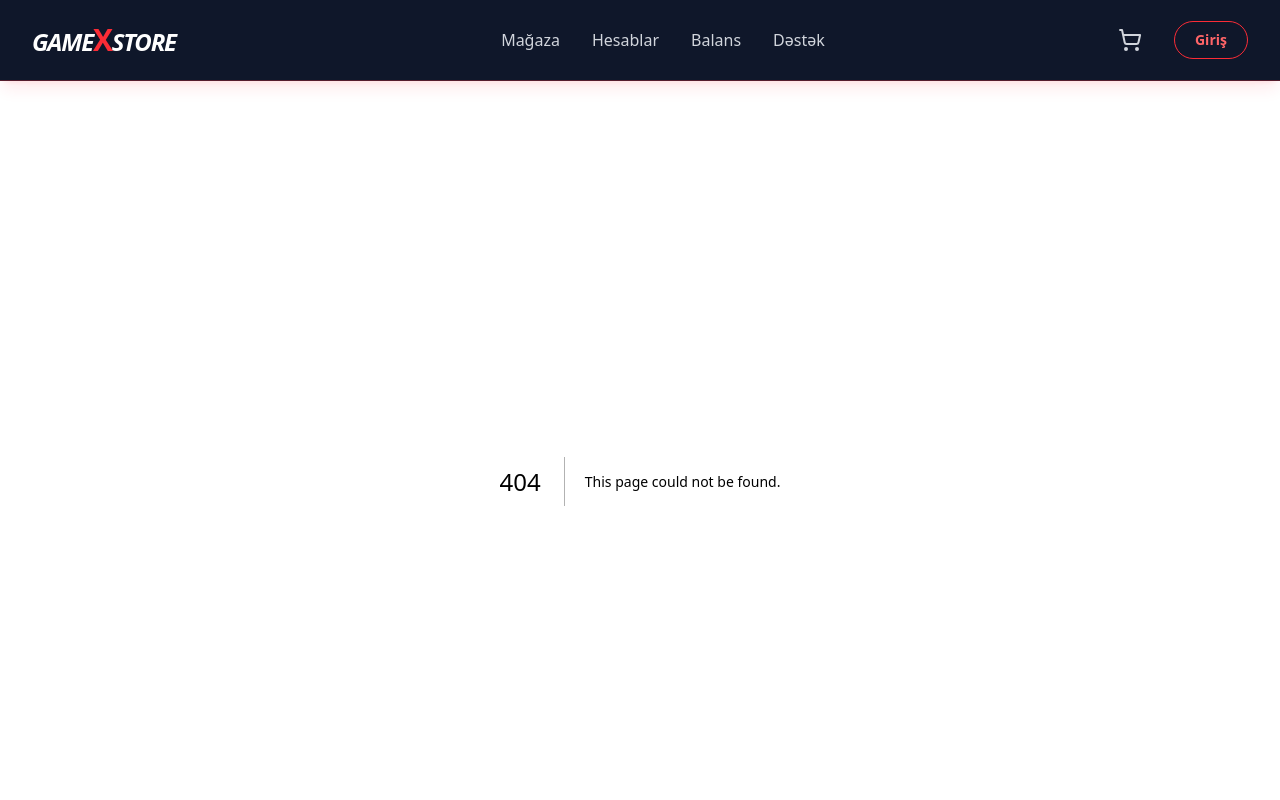
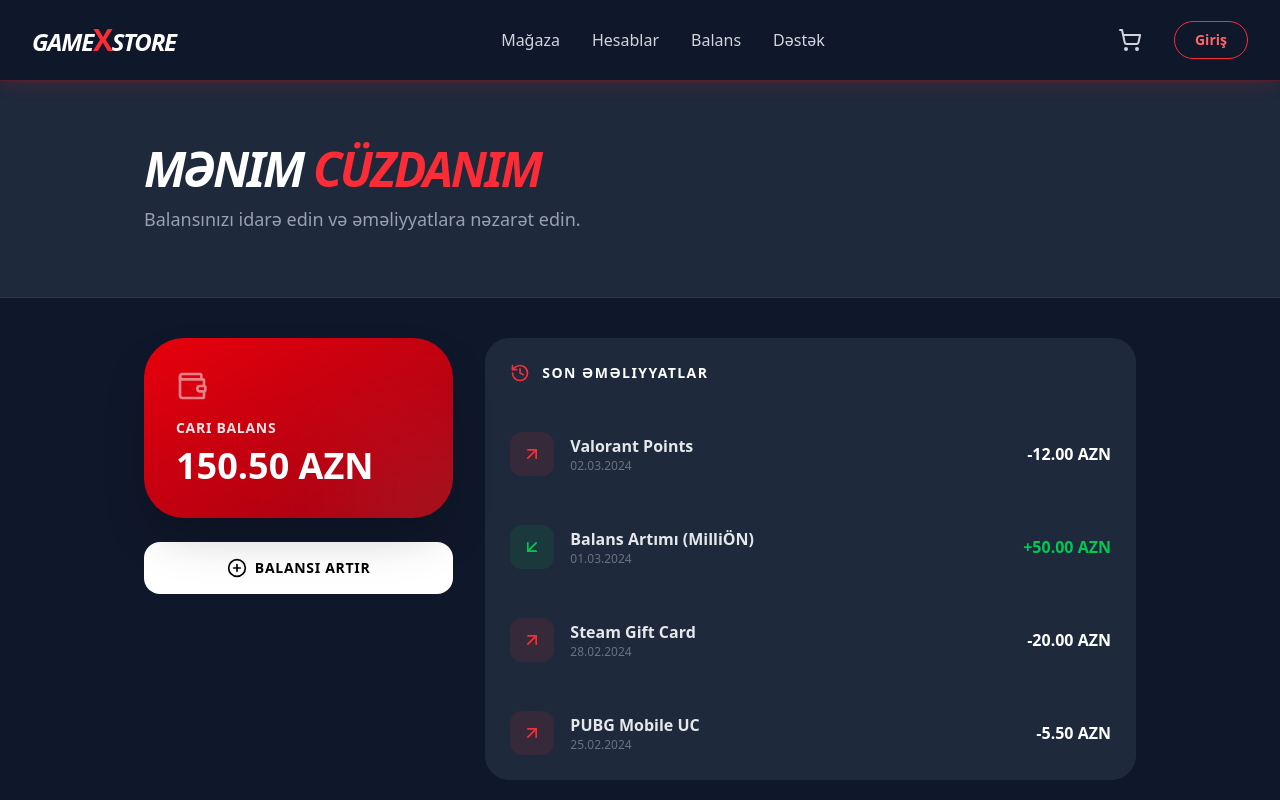
Before and after one commit to m1mmdli56/game-project, a Next.js app: page /steam in a window 1280 px wide. Before the commit this address had no page. Shown: the top 800 px of the page. Built offline with nearby package versions, Linux system fonts and the light colour scheme.

Commit message:
feat: add WalletPage component for managing user wallet and transaction history

```diff
--- /dev/null
+++ b/src/app/steam/page.jsx
@@ -0,0 +1,139 @@
+"use client";
+import { useState } from "react";
+import {
+  Wallet,
+  PlusCircle,
+  History,
+  ArrowUpRight,
+  ArrowDownLeft,
+} from "lucide-react";
+
+const WalletPage = () => {
+  // Real layihədə bu məlumatlar backend-dən və ya context-dən gələcək
+  const [balance, setBalance] = useState(150.5);
+
+  const transactions = [
+    {
+      id: 1,
+      title: "Valorant Points",
+      amount: -12.0,
+      date: "02.03.2024",
+      type: "purchase",
+    },
+    {
+      id: 2,
+      title: "Balans Artımı (MilliÖN)",
+      amount: 50.0,
+      date: "01.03.2024",
+      type: "deposit",
+    },
+    {
+      id: 3,
+      title: "Steam Gift Card",
+      amount: -20.0,
+      date: "28.02.2024",
+      type: "purchase",
+    },
+    {
+      id: 4,
+      title: "PUBG Mobile UC",
+      amount: -5.5,
+      date: "25.02.2024",
+      type: "purchase",
+    },
+  ];
+
+  return (
+    <div className="bg-[#0f172a] min-h-screen text-white pb-20">
+      {/* Başlıq Hissəsi */}
+      <div className="bg-[#1e293b] py-16 border-b border-red-500/20">
+        <div className="max-w-5xl mx-auto px-4">
+          <h1 className="text-5xl font-black italic uppercase tracking-tighter">
+            Mənim <span className="text-red-500">Cüzdanım</span>
+          </h1>
+          <p className="text-gray-400 mt-3 text-lg">
+            Balansınızı idarə edin və əməliyyatlara nəzarət edin.
+          </p>
+        </div>
+      </div>
+
+      <div className="max-w-5xl mx-auto px-4 mt-10">
+        <div className="grid grid-cols-1 md:grid-cols-3 gap-8">
+          {/* Sol: Balans Kartı */}
+          <div className="md:col-span-1 space-y-6">
+            <div className="bg-gradient-to-br from-red-600 to-red-800 p-8 rounded-[2.5rem] shadow-2xl relative overflow-hidden">
+              <div className="relative z-10">
+                <Wallet className="mb-4 opacity-50" size={32} />
+                <p className="text-red-100 text-sm font-bold uppercase tracking-wider">
+                  Cari Balans
+                </p>
+                <h2 className="text-4xl font-black mt-2">
+                  {balance.toFixed(2)} AZN
+                </h2>
+              </div>
+              {/* Dekorativ dairə */}
+              <div className="absolute -bottom-10 -right-10 w-32 h-32 bg-white/10 rounded-full blur-3xl"></div>
+            </div>
+
+            <button className="w-full bg-white text-black hover:bg-red-600 hover:text-white transition-all py-4 rounded-2xl font-bold flex items-center justify-center gap-2 uppercase text-sm tracking-wider">
+              <PlusCircle size={20} /> Balansı Artır
+            </button>
+          </div>
+
+          {/* Sağ: Əməliyyat Tarixçəsi */}
+          <div className="md:col-span-2">
+            <div className="bg-[#1e293b] rounded-3xl border border-gray-800 overflow-hidden">
+              <div className="p-6 border-b border-gray-800 flex items-center gap-3">
+                <History className="text-red-500" size={20} />
+                <h3 className="font-bold uppercase tracking-widest text-sm">
+                  Son Əməliyyatlar
+                </h3>
+              </div>
+
+              <div className="divide-y divide-gray-800">
+                {transactions.map((tx) => (
+                  <div
+                    key={tx.id}
+                    className="p-6 flex items-center justify-between hover:bg-white/5 transition-colors"
+                  >
+                    <div className="flex items-center gap-4">
+                      <div
+                        className={`p-3 rounded-xl ${tx.amount > 0 ? "bg-green-500/10 text-green-500" : "bg-red-500/10 text-red-500"}`}
+                      >
+                        {tx.amount > 0 ? (
+                          <ArrowDownLeft size={20} />
+                        ) : (
+                          <ArrowUpRight size={20} />
+                        )}
+                      </div>
+                      <div>
+                        <p className="font-bold text-gray-200">{tx.title}</p>
+                        <p className="text-xs text-gray-500">{tx.date}</p>
+                      </div>
+                    </div>
+                    <div
+                      className={`font-black ${tx.amount > 0 ? "text-green-500" : "text-white"}`}
+                    >
+                      {tx.amount > 0
+                        ? `+${tx.amount.toFixed(2)}`
+                        : tx.amount.toFixed(2)}{" "}
+                      AZN
+                    </div>
+                  </div>
+                ))}
+              </div>
+
+              {transactions.length === 0 && (
+                <div className="p-10 text-center text-gray-500">
+                  Hələ ki, heç bir əməliyyat yoxdur.
+                </div>
+              )}
+            </div>
+          </div>
+        </div>
+      </div>
+    </div>
+  );
+};
+
+export default WalletPage;
```
